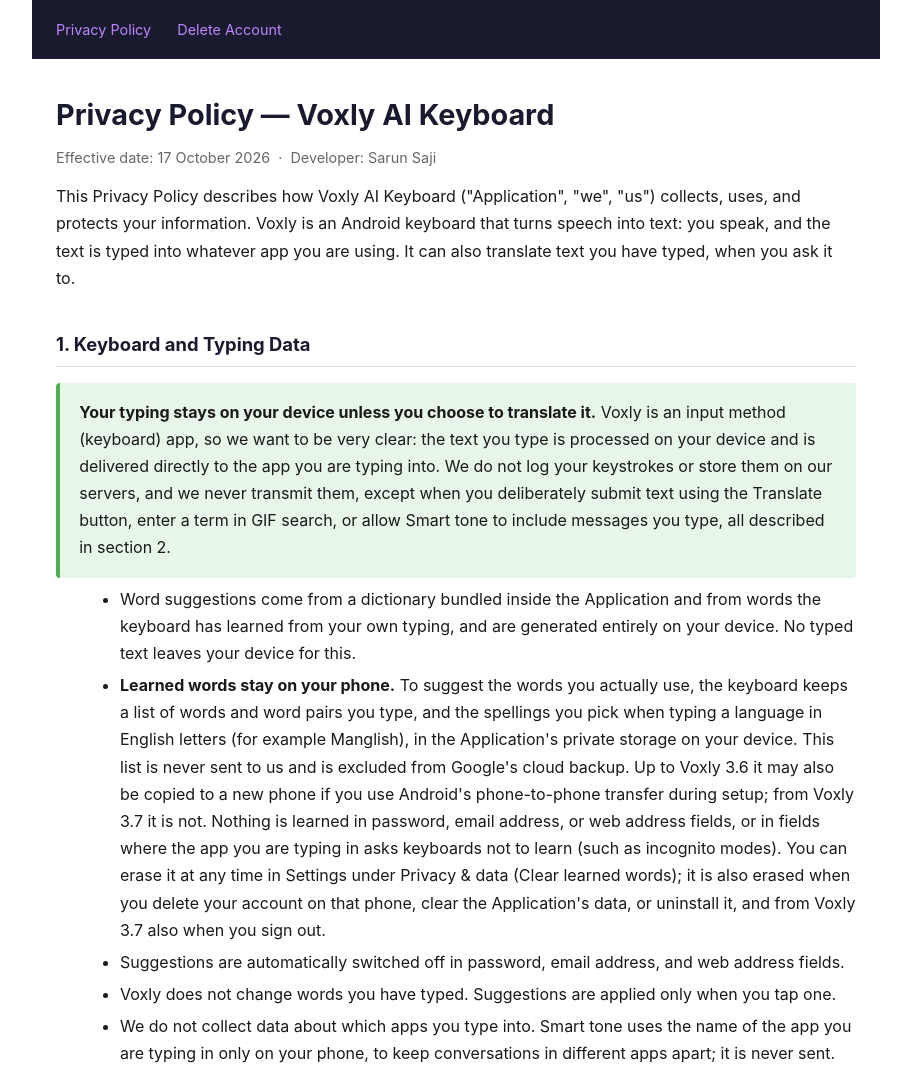
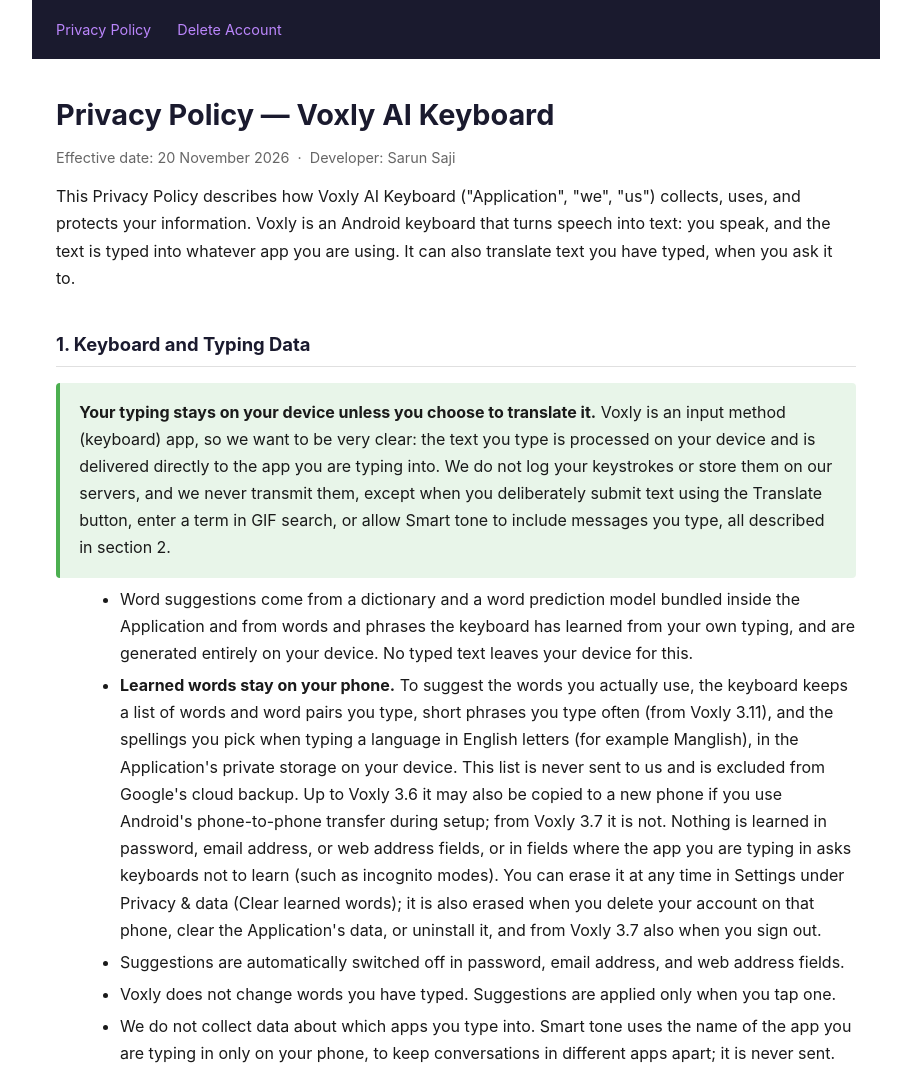
Before and after one commit to SarunSaji31/voxly-privacy-policy, a plain HTML site: page index.html in a window 1280 px wide. Shown: the top 1070 px of the page, without its empty margins (184-1095 px from the left). Drawn offline with Linux system fonts and the light colour scheme.

Commit message:
docs: learned phrases and the word prediction model for 3.11 (policy 20 November 2026)
Co-Authored-By: Claude Opus 5.5 <noreply@anthropic.com>
Claude-Session: https://claude.ai/code/session_01T2tcA52LJ6KUk2uBddspzb

```diff
--- a/index.html
+++ b/index.html
@@ -40,7 +40,7 @@
 </nav>
 
 <h1>Privacy Policy — Voxly AI Keyboard</h1>
-<p class="effective">Effective date: 17 October 2026 &nbsp;·&nbsp; Developer: Sarun Saji</p>
+<p class="effective">Effective date: 20 November 2026 &nbsp;·&nbsp; Developer: Sarun Saji</p>
 
 <p>This Privacy Policy describes how Voxly AI Keyboard ("Application", "we", "us") collects, uses, and protects your information. Voxly is an Android keyboard that turns speech into text: you speak, and the text is typed into whatever app you are using. It can also translate text you have typed, when you ask it to.</p>
 
@@ -49,8 +49,8 @@
   <strong>Your typing stays on your device unless you choose to translate it.</strong> Voxly is an input method (keyboard) app, so we want to be very clear: the text you type is processed on your device and is delivered directly to the app you are typing into. We do not log your keystrokes or store them on our servers, and we never transmit them, except when you deliberately submit text using the Translate button, enter a term in GIF search, or allow Smart tone to include messages you type, all described in section 2.
 </div>
 <ul>
-  <li>Word suggestions come from a dictionary bundled inside the Application and from words the keyboard has learned from your own typing, and are generated entirely on your device. No typed text leaves your device for this.</li>
-  <li><strong>Learned words stay on your phone.</strong> To suggest the words you actually use, the keyboard keeps a list of words and word pairs you type, and the spellings you pick when typing a language in English letters (for example Manglish), in the Application's private storage on your device. This list is never sent to us and is excluded from Google's cloud backup. Up to Voxly 3.6 it may also be copied to a new phone if you use Android's phone-to-phone transfer during setup; from Voxly 3.7 it is not. Nothing is learned in password, email address, or web address fields, or in fields where the app you are typing in asks keyboards not to learn (such as incognito modes). You can erase it at any time in Settings under Privacy &amp; data (Clear learned words); it is also erased when you delete your account on that phone, clear the Application's data, or uninstall it, and from Voxly 3.7 also when you sign out.</li>
+  <li>Word suggestions come from a dictionary and a word prediction model bundled inside the Application and from words and phrases the keyboard has learned from your own typing, and are generated entirely on your device. No typed text leaves your device for this.</li>
+  <li><strong>Learned words stay on your phone.</strong> To suggest the words you actually use, the keyboard keeps a list of words and word pairs you type, short phrases you type often (from Voxly 3.11), and the spellings you pick when typing a language in English letters (for example Manglish), in the Application's private storage on your device. This list is never sent to us and is excluded from Google's cloud backup. Up to Voxly 3.6 it may also be copied to a new phone if you use Android's phone-to-phone transfer during setup; from Voxly 3.7 it is not. Nothing is learned in password, email address, or web address fields, or in fields where the app you are typing in asks keyboards not to learn (such as incognito modes). You can erase it at any time in Settings under Privacy &amp; data (Clear learned words); it is also erased when you delete your account on that phone, clear the Application's data, or uninstall it, and from Voxly 3.7 also when you sign out.</li>
   <li>Suggestions are automatically switched off in password, email address, and web address fields.</li>
   <li>Voxly does not change words you have typed. Suggestions are applied only when you tap one.</li>
   <li>We do not collect data about which apps you type into. Smart tone uses the name of the app you are typing in only on your phone, to keep conversations in different apps apart; it is never sent.</li>
@@ -144,7 +144,7 @@
   <tr><td>Purchase records</td><td>5 years from the end of the financial year the purchase falls in, as required by Danish bookkeeping law. Your name and email are removed from these records as soon as you delete your account.</td></tr>
   <tr><td>Free-credit eligibility record</td><td>Retained after account deletion, with no scheduled expiry, to prevent repeated introductory grants. Contains a hashed provider identity and grant date, not your name or email</td></tr>
   <tr><td>On-device settings</td><td>Until you clear the app's data or uninstall it; a copy may be kept in your Google backup if Android backup is on</td></tr>
-  <tr><td>Learned words (on your device only)</td><td>Until you clear them in Settings, delete your account on that phone, clear the app's data, or uninstall it</td></tr>
+  <tr><td>Learned words and phrases (on your device only)</td><td>Until you clear them in Settings, delete your account on that phone, clear the app's data, or uninstall it</td></tr>
 </table>
 </div>
 
```
